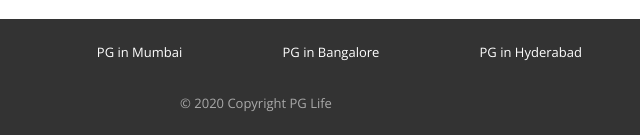
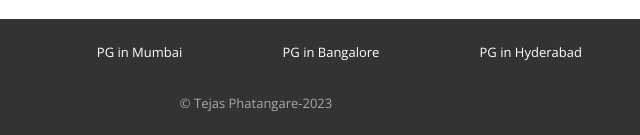
Before and after one commit to tejasphatangare/PG-LIFE.github.io, a plain HTML site: page property_list.html in a window 1280 px wide. Shown: the part 995-1130 px from the top of the page, 384-1024 px from the left. Drawn offline with nearby package versions, Linux system fonts and the light colour scheme.

Commit message:
Add files via upload

```diff
--- a/property_list.html
+++ b/property_list.html
@@ -364,7 +364,7 @@
                     <a href="property_list.html">PG in Hyderabad</a>
                 </div>
             </div>
-            <div class="footer-copyright">© 2020 Copyright PG Life </div>
+            <div class="footer-copyright">© Tejas Phatangare-2023 </div>
         </div>
     </div>
 
```
